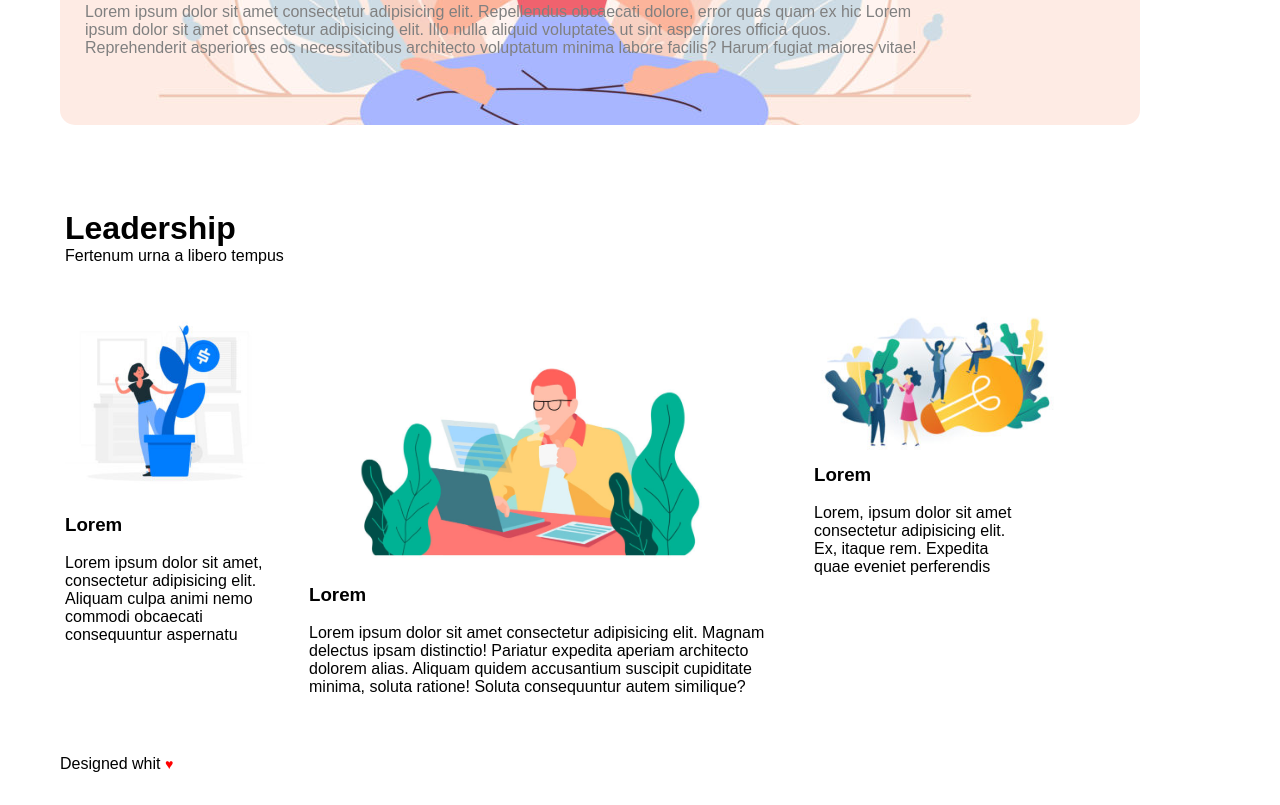
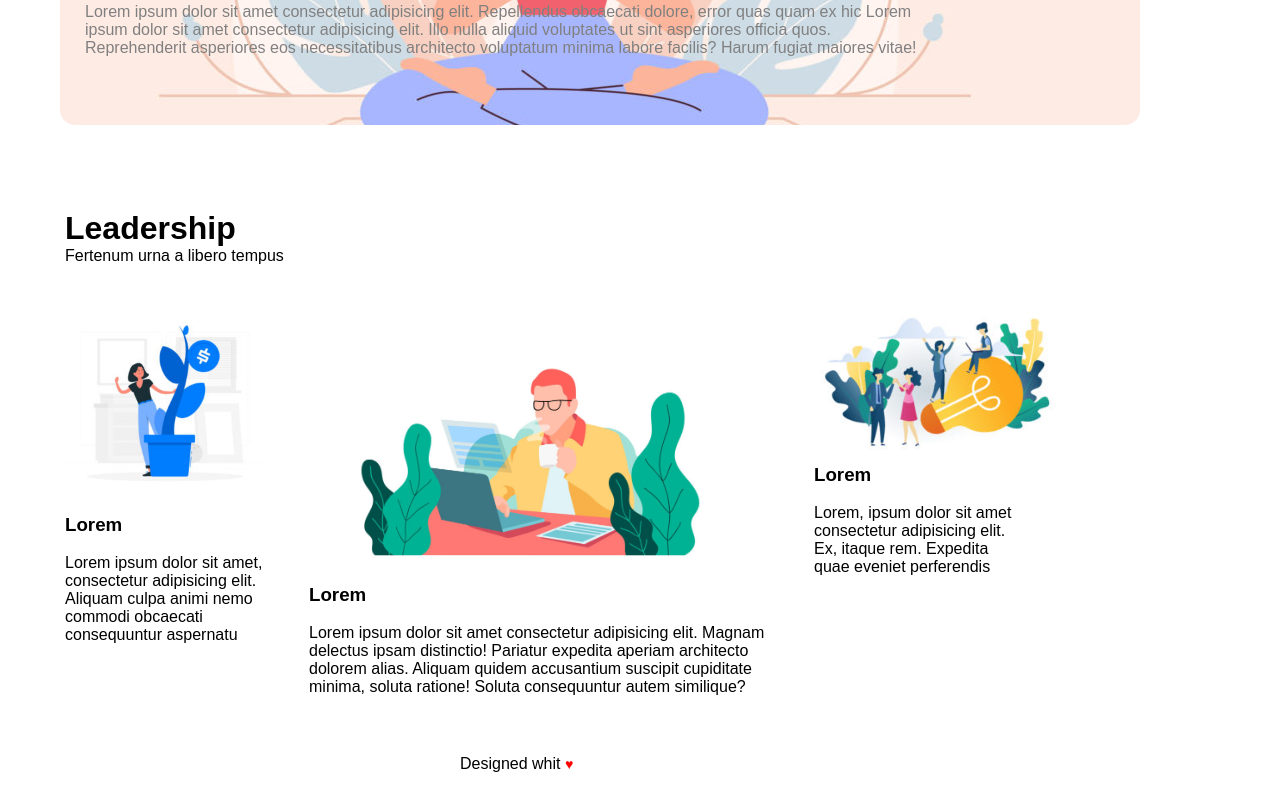
Before and after one commit to jacopo35/htmlcss-wp, a plain HTML site: page index.html in a window 1280 px wide. Shown: the part 675-1480 px from the top of the page. Drawn offline with Linux system fonts and the light colour scheme; a web font is replaced by a local one.

Commit message:
fine esercizio

```diff
--- a/css/style.css
+++ b/css/style.css
@@ -135,5 +135,5 @@ footer {
 }
 
 .foot-class {
-  margin left: 100px;
+  margin-left: 400px;
 }
```
